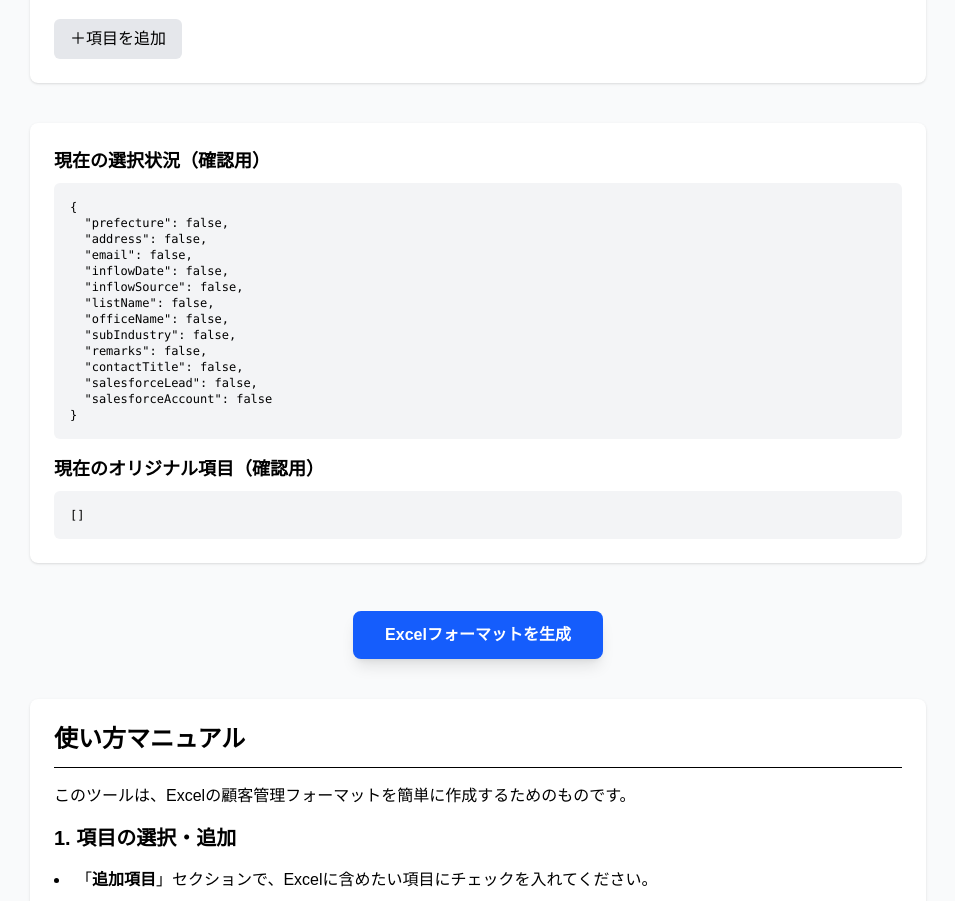
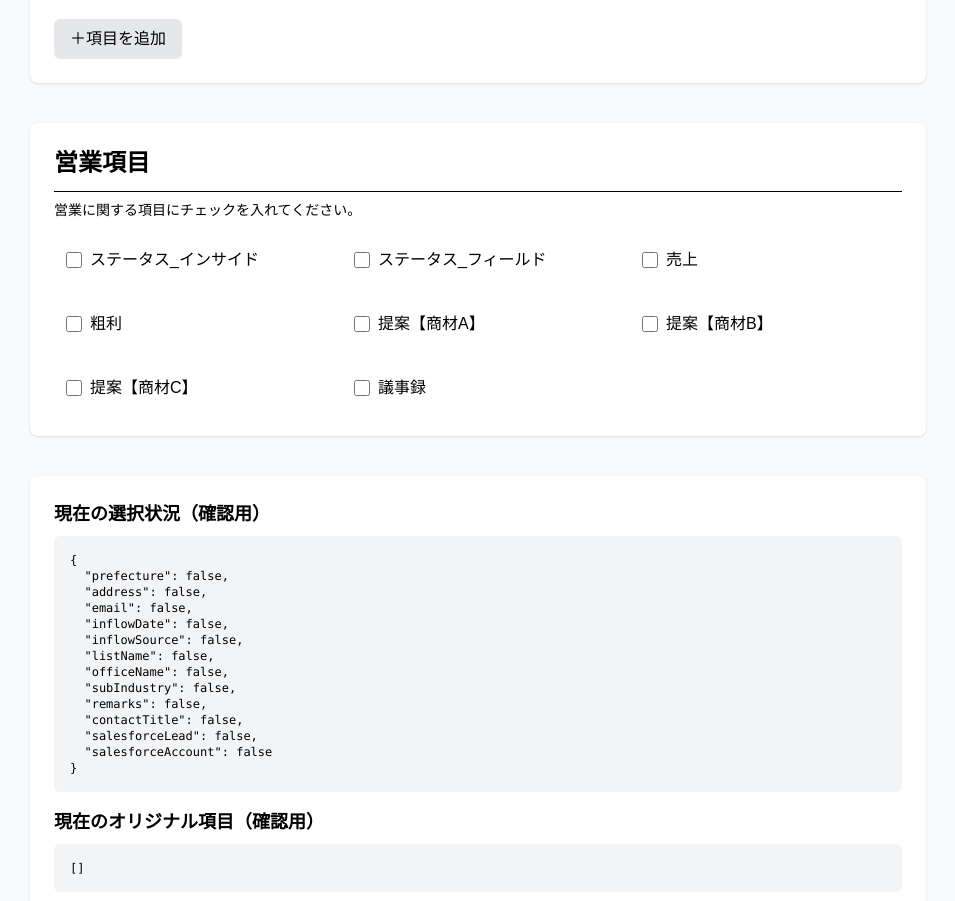
Before and after one commit to skmiii/excel-generator-2-app, a Next.js app: page / in a window 1280 px wide. Shown: the part 1000-1901 px from the top of the page, without its empty margins (162-1117 px from the left). Built offline with nearby package versions, Linux system fonts and the light colour scheme.

Commit message:
feat: 営業項目を追加

```diff
--- a/src/app/page.tsx
+++ b/src/app/page.tsx
@@ -4,6 +4,7 @@ import { useState, ChangeEvent } from 'react';
 import dynamic from 'next/dynamic';
 import OptionalColumns from '@/components/OptionalColumns';
 import CustomColumns from '@/components/CustomColumns'; // Import CustomColumns
+import SalesColumns from '@/components/SalesColumns'; // Import SalesColumns
 
 // Dynamically import the ExcelButton component with SSR turned off
 const DynamicExcelButton = dynamic(() => import('@/components/ExcelButton'), {
@@ -34,11 +35,30 @@ export default function Home() {
     salesforceAccount: false,
   });
 
+  const [salesColumns, setSalesColumns] = useState({
+    statusInside: false,
+    statusField: false,
+    salesAmount: false,
+    grossProfit: false,
+    proposalProductA: false,
+    proposalProductB: false,
+    proposalProductC: false,
+    meetingMinutes: false,
+  });
+
   const [customColumns, setCustomColumns] = useState<CustomColumn[]>([]); // New state for custom columns
 
   const handleOptionalColumnChange = (e: ChangeEvent<HTMLInputElement>) => {
     const { name, checked } = e.target;
     setOptionalColumns(prevState => ({
+      ...prevState,
+      [name]: checked,
+    }));
+  };
+
+  const handleSalesColumnChange = (e: ChangeEvent<HTMLInputElement>) => {
+    const { name, checked } = e.target;
+    setSalesColumns(prevState => ({
       ...prevState,
       [name]: checked,
     }));
@@ -103,6 +123,9 @@ export default function Home() {
 
           {/* Render CustomColumns component */}
           <CustomColumns customColumns={customColumns} setCustomColumns={setCustomColumns} />
+
+          {/* Render SalesColumns component */}
+          <SalesColumns columns={salesColumns} onChange={handleSalesColumnChange} />
 
           <section className="p-6 bg-white rounded-lg shadow">
              <h2 className="text-lg font-semibold text-black">現在の選択状況（確認用）</h2>
--- a/src/components/ExcelButton.tsx
+++ b/src/components/ExcelButton.tsx
@@ -2,7 +2,7 @@
 
 import { useState } from 'react';
 import * as XLSX from 'xlsx';
-import { COLUMN_LABELS } from '@/lib/constants';
+import { COLUMN_LABELS, SALES_COLUMN_LABELS } from '@/lib/constants';
 
 interface CustomColumn {
   id: number;
@@ -14,6 +14,7 @@ interface CustomColumn {
 interface ExcelButtonProps {
   optionalColumns: { [key: string]: boolean };
   customColumns: CustomColumn[]; // Add customColumns prop
+  salesColumns: { [key: string]: boolean }; // Add salesColumns prop
   manualContent: string[]; // New prop for manual content
 }
 
@@ -54,9 +55,17 @@ const EXAMPLE_DATA_MAP: { [key: string]: string } = {
   '担当者役職': '例：部長',
   'Salesforceリード': '例：https://example.salesforce.com/...',
   'Salesforce取引先': '例：https://example.salesforce.com/...',
+  'ステータス_インサイド': '例：アポイント獲得',
+  'ステータス_フィールド': '例：初回訪問済',
+  '売上': '例：1000000',
+  '粗利': '例：300000',
+  '提案【商材A】': '例：提案済',
+  '提案【商材B】': '例：検討中',
+  '提案【商材C】': '例：未提案',
+  '議事録': '例：2024年10月22日商談議事録',
 };
 
-export default function ExcelButton({ optionalColumns, customColumns, manualContent }: ExcelButtonProps) {
+export default function ExcelButton({ optionalColumns, customColumns, salesColumns, manualContent }: ExcelButtonProps) {
   const [isLoading, setIsLoading] = useState(false);
 
   const handleGenerateClick = () => {
@@ -69,9 +78,13 @@ export default function ExcelButton({ optionalColumns, customColumns, manualCont
         .filter(key => optionalColumns[key as keyof typeof optionalColumns])
         .map(key => COLUMN_LABELS[key]);
 
+      const selectedSalesColumns = Object.keys(salesColumns)
+        .filter(key => salesColumns[key as keyof typeof salesColumns])
+        .map(key => SALES_COLUMN_LABELS[key]);
+
       const customColumnNames = customColumns.map(col => col.name).filter(name => name.trim() !== '');
 
-      const headers = [...fixedColumns, ...selectedOptionalColumns, ...customColumnNames];
+      const headers = [...fixedColumns, ...selectedOptionalColumns, ...selectedSalesColumns, ...customColumnNames];
 
       // --- 例の行を作成 ---
       const exampleRow: string[] = headers.map(header => {
--- /dev/null
+++ b/src/components/SalesColumns.tsx
@@ -0,0 +1,36 @@
+'use client';
+
+import { ChangeEvent } from 'react';
+import { SALES_COLUMN_LABELS } from '@/lib/constants';
+
+interface SalesColumnsState {
+  [key: string]: boolean;
+}
+
+interface SalesColumnsProps {
+  columns: SalesColumnsState;
+  onChange: (e: ChangeEvent<HTMLInputElement>) => void;
+}
+
+export default function SalesColumns({ columns, onChange }: SalesColumnsProps) {
+  return (
+    <section className="p-6 bg-white rounded-lg shadow">
+      <h2 className="text-2xl font-semibold text-black border-b pb-3">営業項目</h2>
+      <p className="text-sm text-black mt-2">営業に関する項目にチェックを入れてください。</p>
+      <div className="grid grid-cols-2 sm:grid-cols-3 gap-4 mt-4">
+        {Object.keys(SALES_COLUMN_LABELS).map((key) => (
+          <label key={key} className="flex items-center space-x-2 p-3 rounded-md hover:bg-gray-100 cursor-pointer">
+            <input
+              type="checkbox"
+              name={key}
+              checked={columns[key]}
+              onChange={onChange}
+              className="h-4 w-4 text-blue-600 border-gray-300 rounded focus:ring-blue-500"
+            />
+            <span className="text-black">{SALES_COLUMN_LABELS[key]}</span>
+          </label>
+        ))}
+      </div>
+    </section>
+  );
+}
--- a/src/lib/constants.ts
+++ b/src/lib/constants.ts
@@ -12,3 +12,14 @@ export const COLUMN_LABELS: { [key: string]: string } = {
   salesforceLead: 'Salesforceリード',
   salesforceAccount: 'Salesforce取引先',
 };
+
+export const SALES_COLUMN_LABELS: { [key: string]: string } = {
+  statusInside: 'ステータス_インサイド',
+  statusField: 'ステータス_フィールド',
+  salesAmount: '売上',
+  grossProfit: '粗利',
+  proposalProductA: '提案【商材A】',
+  proposalProductB: '提案【商材B】',
+  proposalProductC: '提案【商材C】',
+  meetingMinutes: '議事録',
+};
```
